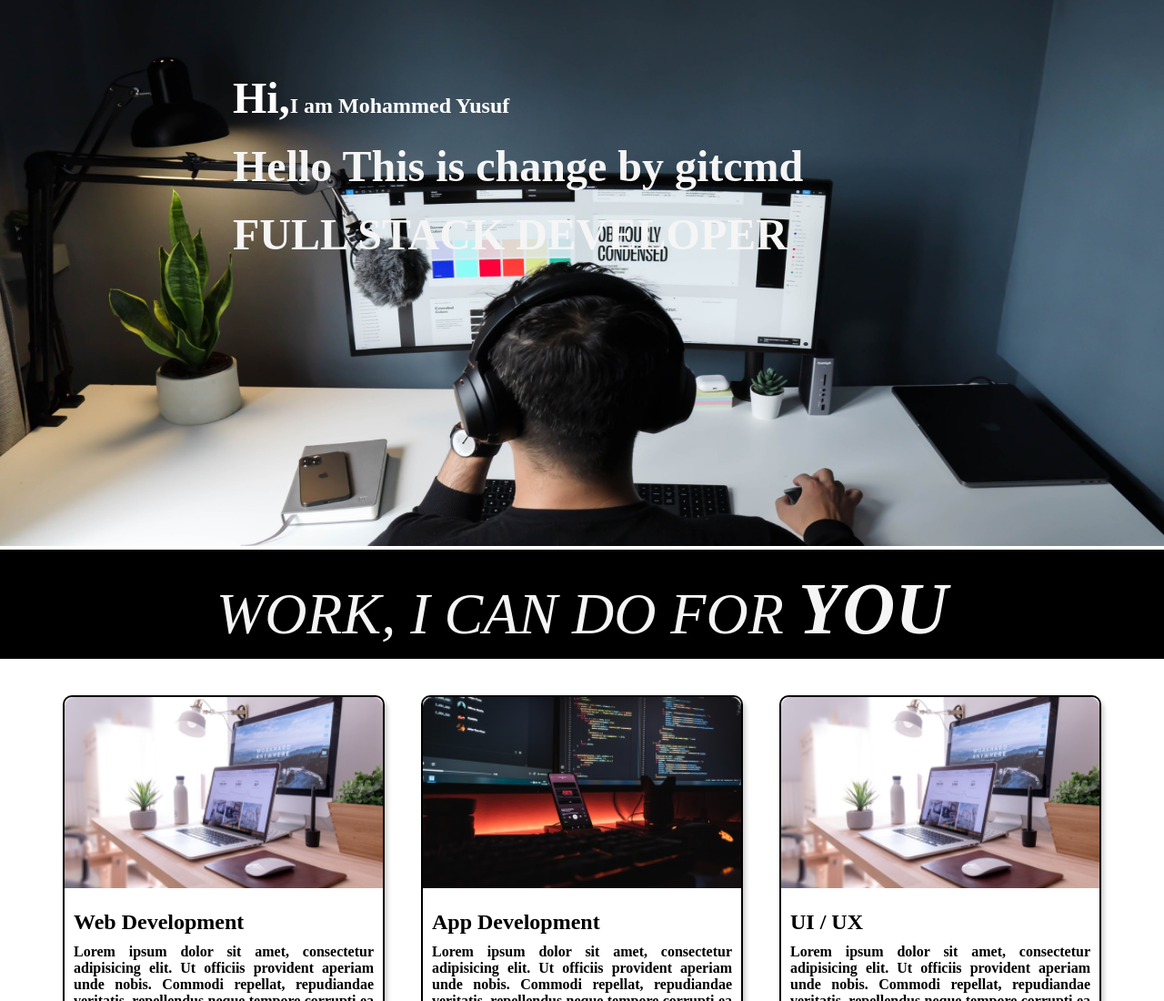
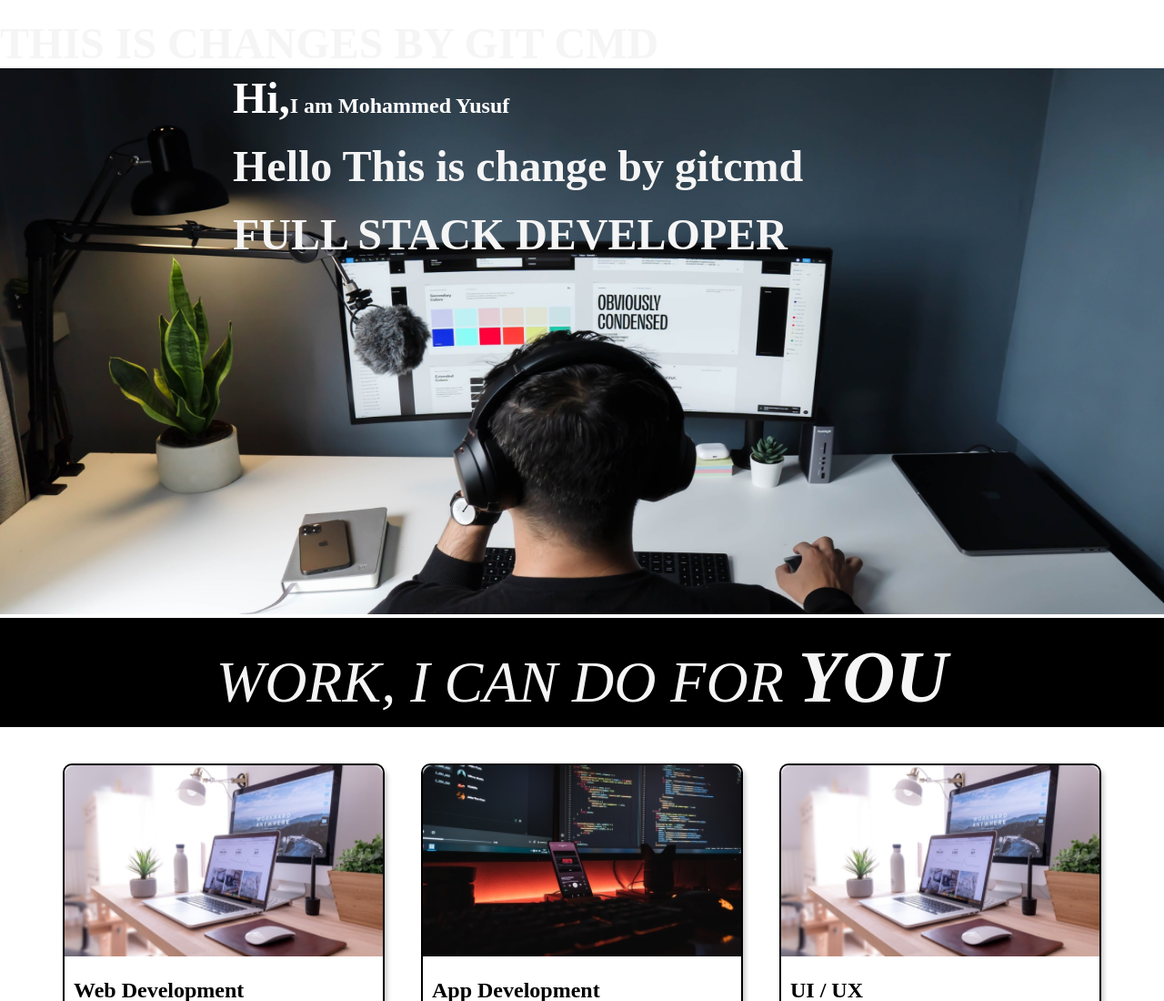
Before and after one commit to Yusufvhora2308/Html-Css-Project4, a plain HTML site: page index.html in a window 1280 px wide. Shown: the top 1100 px of the page at 91% size. Drawn offline with Linux system fonts and the light colour scheme.

Commit message:
Commited by first testing thorugh git

```diff
--- a/index.html
+++ b/index.html
@@ -9,6 +9,7 @@
 </head>
 
 <body>
+    <h1>THIS IS CHANGES BY GIT CMD</h1>
     <div class="slider1">
         <img class="img1" src="developer.png" alt="">
         <div class="heading">
```
